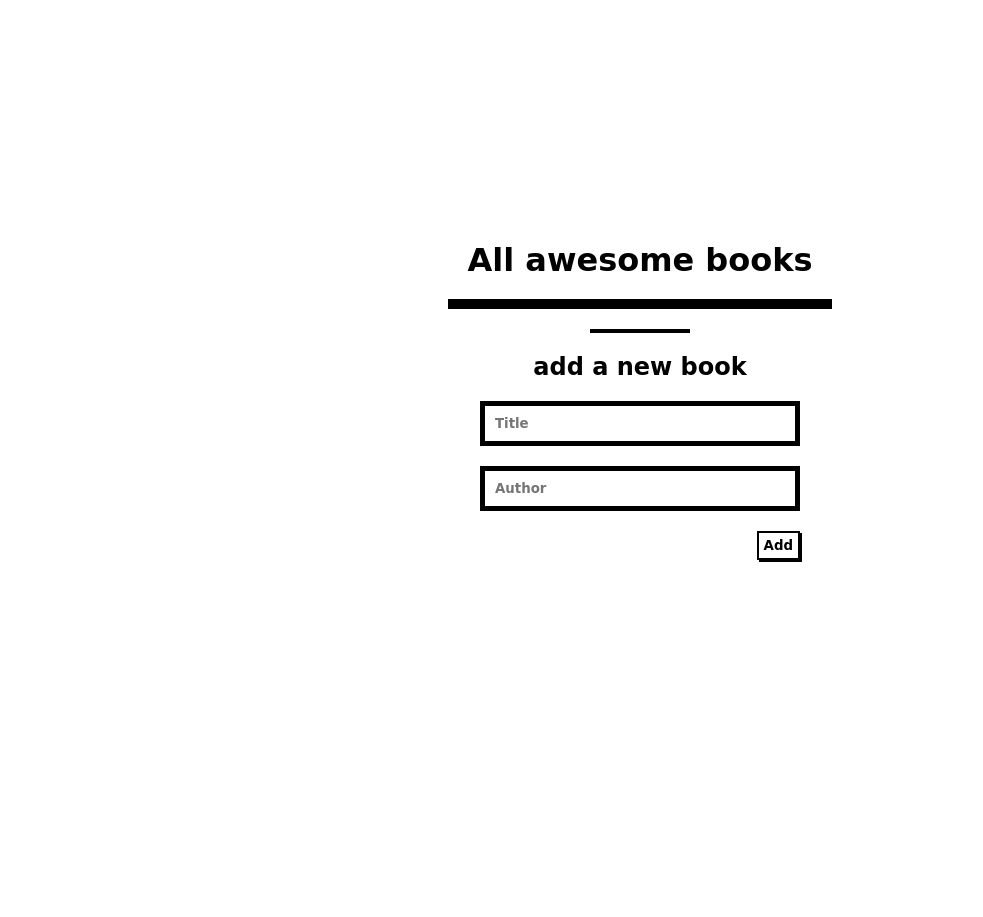
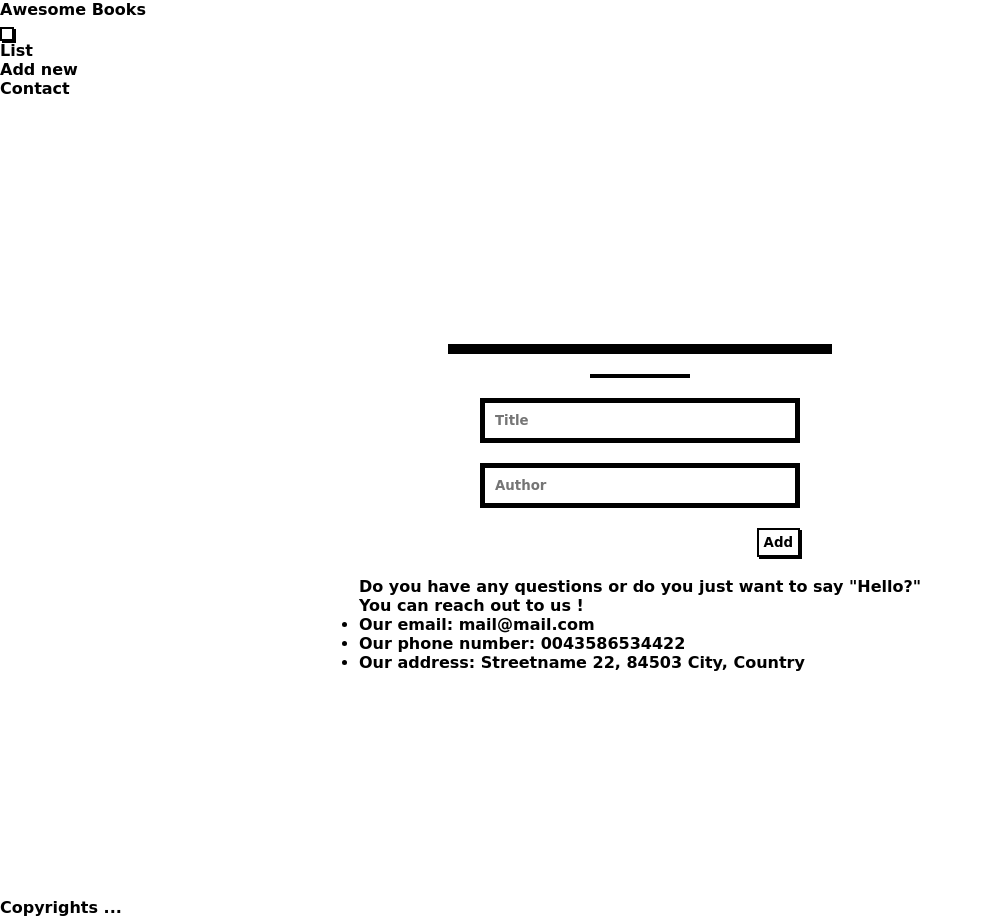
Before and after one commit to laiifuu/Awesome-Books, a plain HTML site: page index.html in a window 1280 px wide. Shown: the whole page, without its empty margins (0-983 px from the left). Before the commit the page ends 800 px from the top, so only its background shows below. Drawn offline with Linux system fonts and the light colour scheme.

Commit message:
Add the header, contact section and footer

```diff
--- a/index.html
+++ b/index.html
@@ -12,22 +12,46 @@
 </head>
 
 <body>
+  <header>
+    <nav>
+      <div>Awesome Books</div>
+      <button type="button" class="burger-menu" data-toggled="false">
+        <div class="line line1"></div>
+        <div class="line line2"></div>
+        <div class="line line3"></div>
+      </button>
+      <ul class="nav-menu">
+        <li class="nav-item">List</li>
+        <li class="nav-item">Add new</li>
+        <li class="nav-item">Contact</li>
+      </ul>
+    </nav>
+  </header>
   <main id="main">
     <h1 class="title">
-      All awesome books
     </h1>
     <section id="books">
     </section>
     <div class="divider"></div>
     <section id="form">
       <form action="#">
-        <h2 class="form_heading">add a new book</h2>
         <input type="text" placeholder="Title" name="title" id="title" required>
         <input type="text" placeholder="Author" name="author" id="author" required>
         <button type="submit">Add</button>
       </form>
     </section>
+    <section id="contact-info" class="contact-info">
+      <p>Do you have any questions or do you just want to say "Hello?" <br>
+        You can reach out to us !
+      </p>
+      <ul>
+        <li>Our email: mail@mail.com</li>
+        <li>Our phone number: 0043586534422</li>
+        <li>Our address: Streetname 22, 84503 City, Country</li>
+      </ul>
+    </section>
   </main>
+  <footer>Copyrights ...</footer>
 </body>
 
 </html>
```
